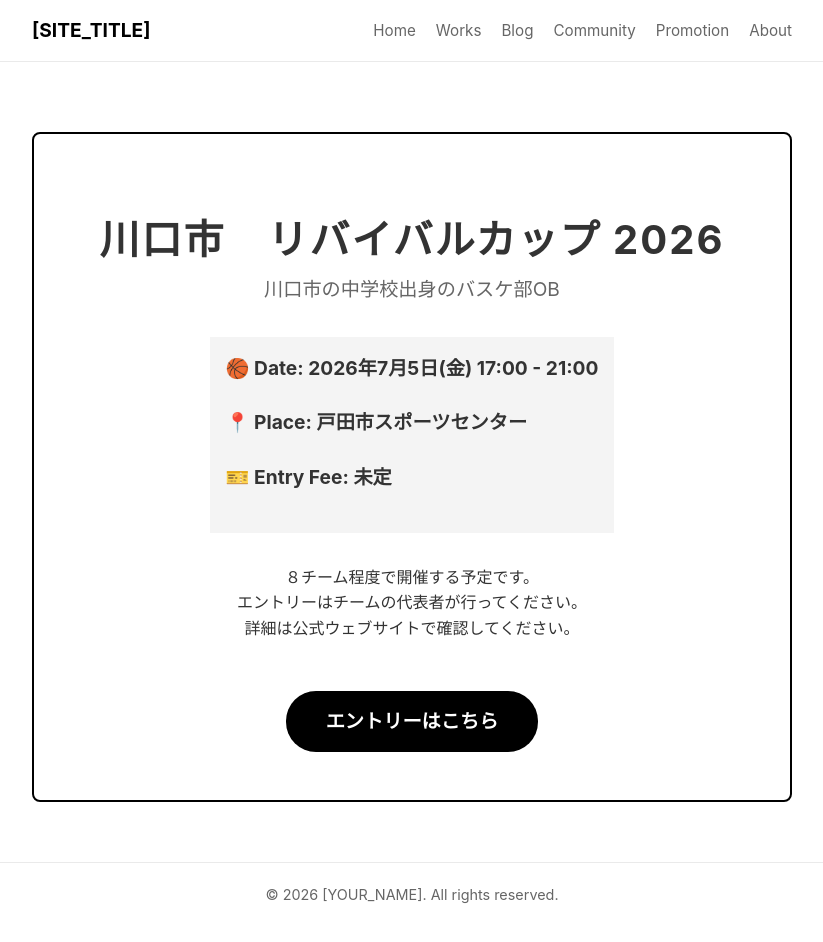
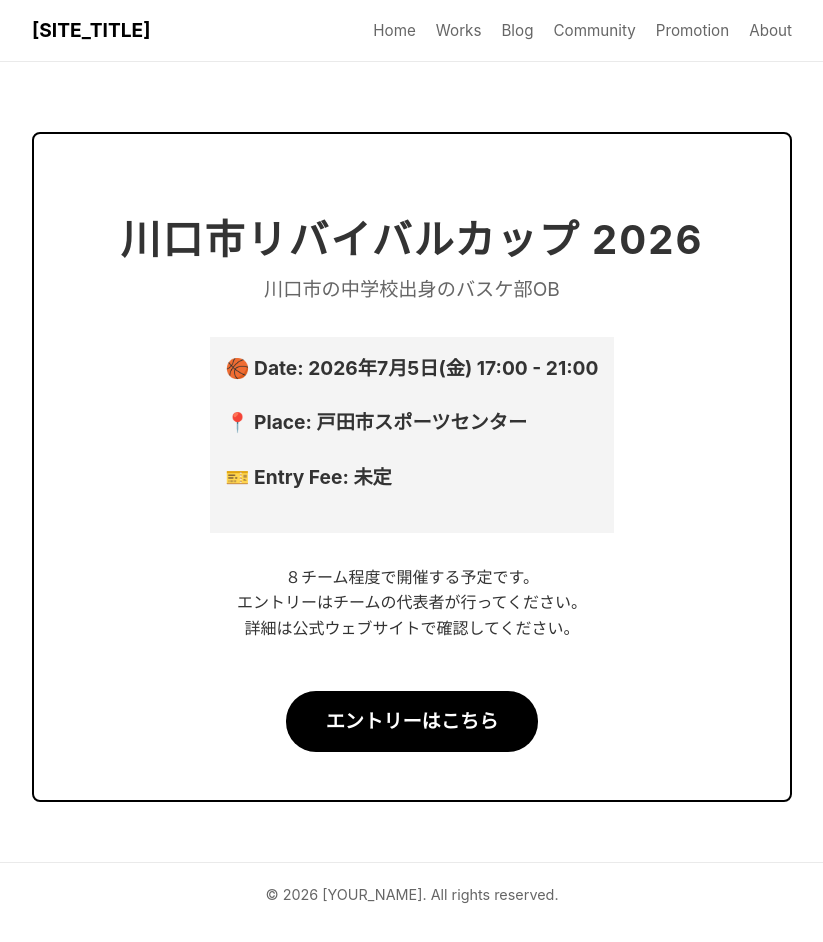
Before and after one commit to woody-510/homepage, a Jekyll site: the page built from promotion.html, in a window 1280 px wide and 950 px high. Shown: the top 942 px of the window, without its empty margins (228-1051 px from the left). Built offline with Jekyll 4.4.1, drawn with Linux system fonts in a browser that asks for light colours; part of the change alters nothing that is shown.

```diff
--- a/promotion.html
+++ b/promotion.html
@@ -6,7 +6,7 @@ title: Promotion
 <!-- 【プロモーションの内容を編集：イベントの告知などに使えます】 -->
 
 <div class="poster">
-    <h1>川口市　リバイバルカップ 2026</h1>
+    <h1>川口市リバイバルカップ 2026</h1>
     <p class="subtitle">川口市の中学校出身のバスケ部OB</p>
 
     <div class="poster-details">
```
